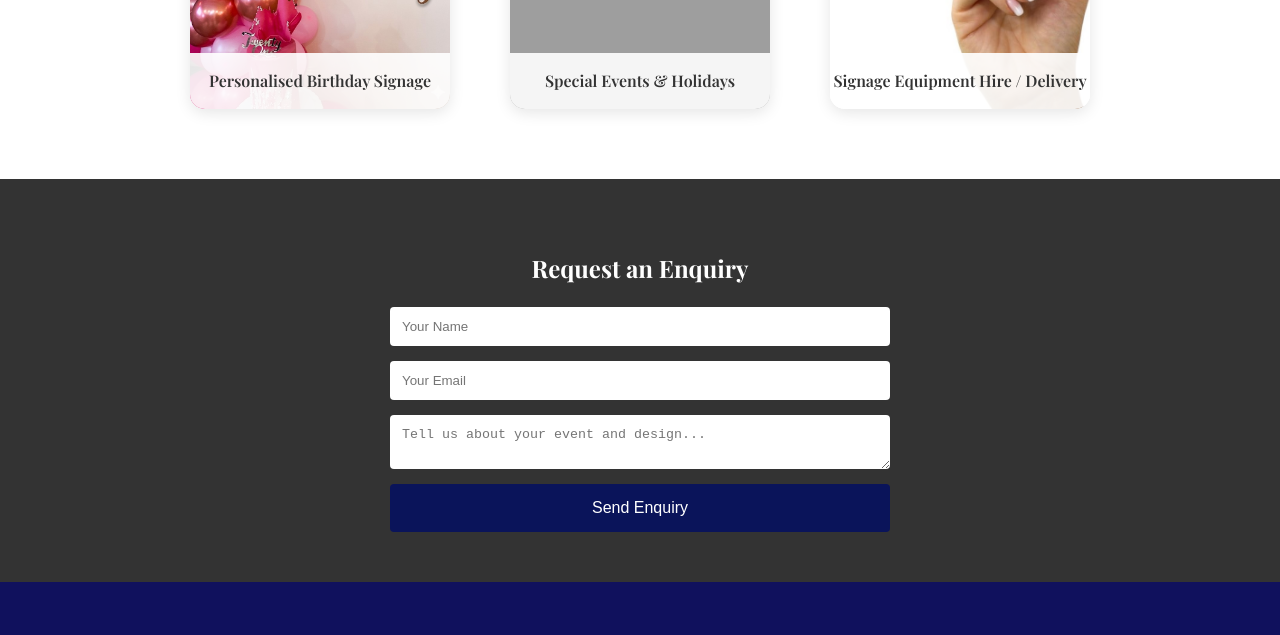
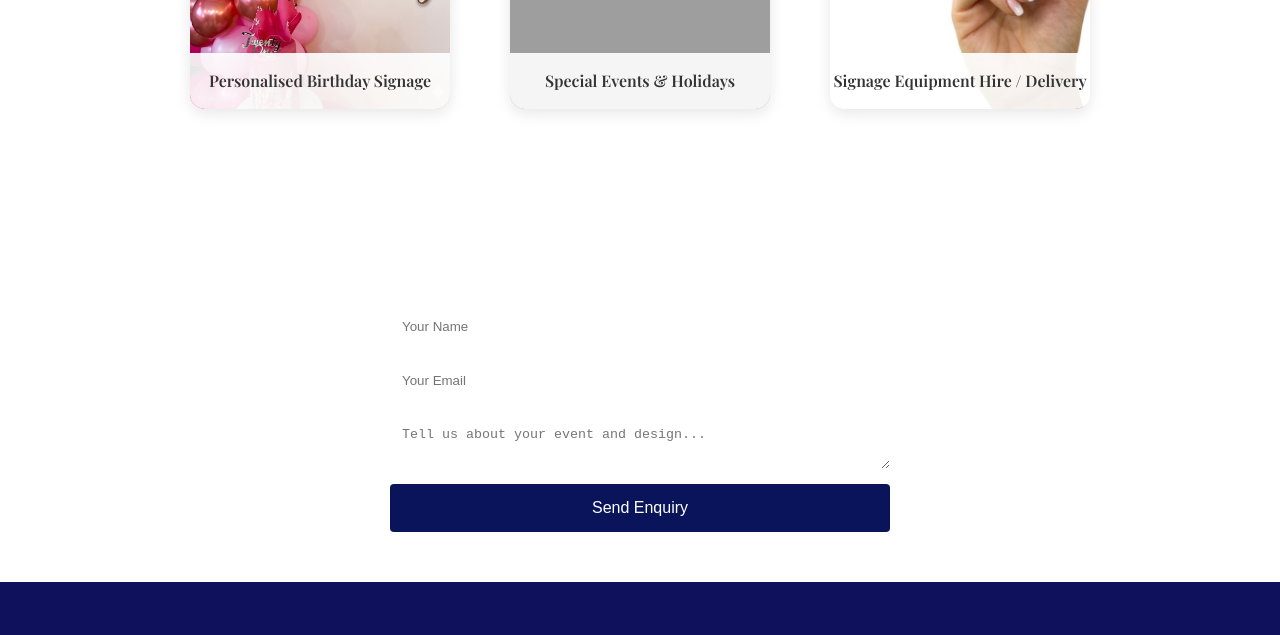
Before and after one commit to ryanbongart-sys/onceuponamemory, a plain HTML site: page index.html in a window 1280 px wide. Shown: the part 997-1632 px from the top of the page. Drawn offline with nearby package versions, Linux system fonts and the light colour scheme; grey boxes are pictures that could not be loaded; a web font is replaced by a local one.

Commit message:
Update style.css

```diff
--- a/style.css
+++ b/style.css
@@ -222,8 +222,8 @@ h1 {
 
 /* ENQUIRY SECTION */
 .enquiry {
-    background: #333;
-    color: white;
+    background: #FFF;
+    color: black;
     padding: 50px 20px;
     text-align: center;
 }
```
